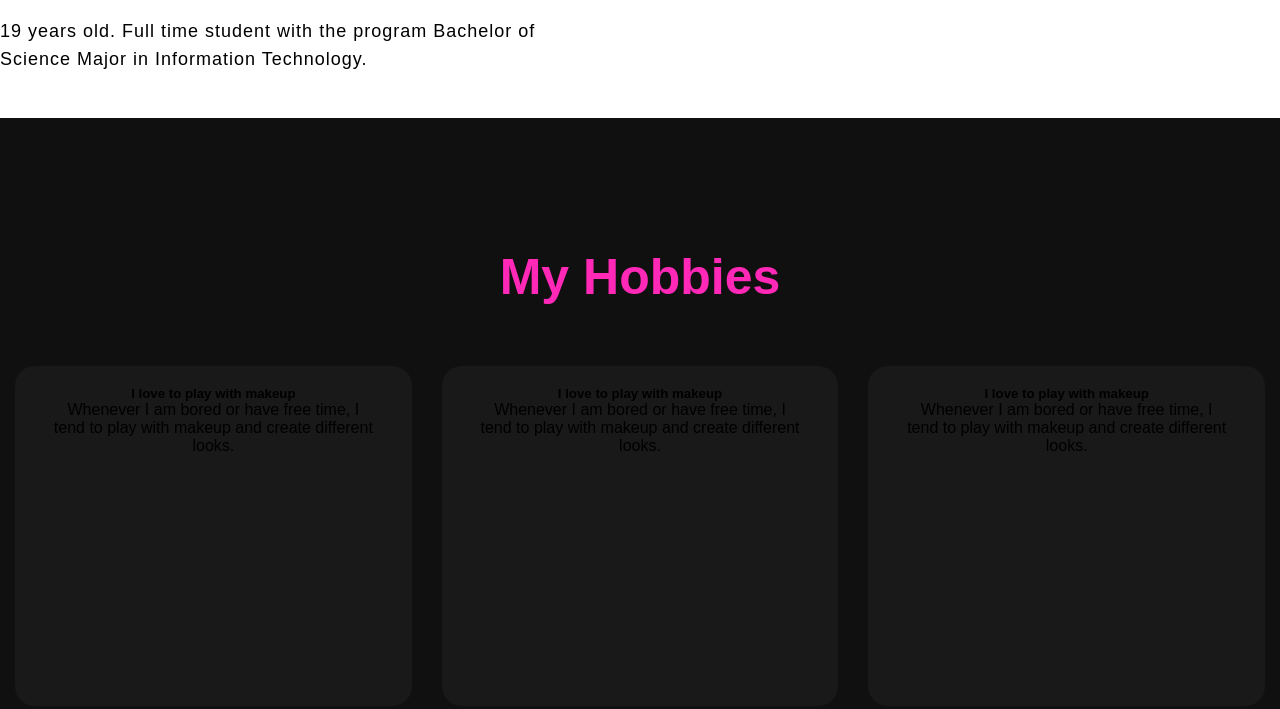
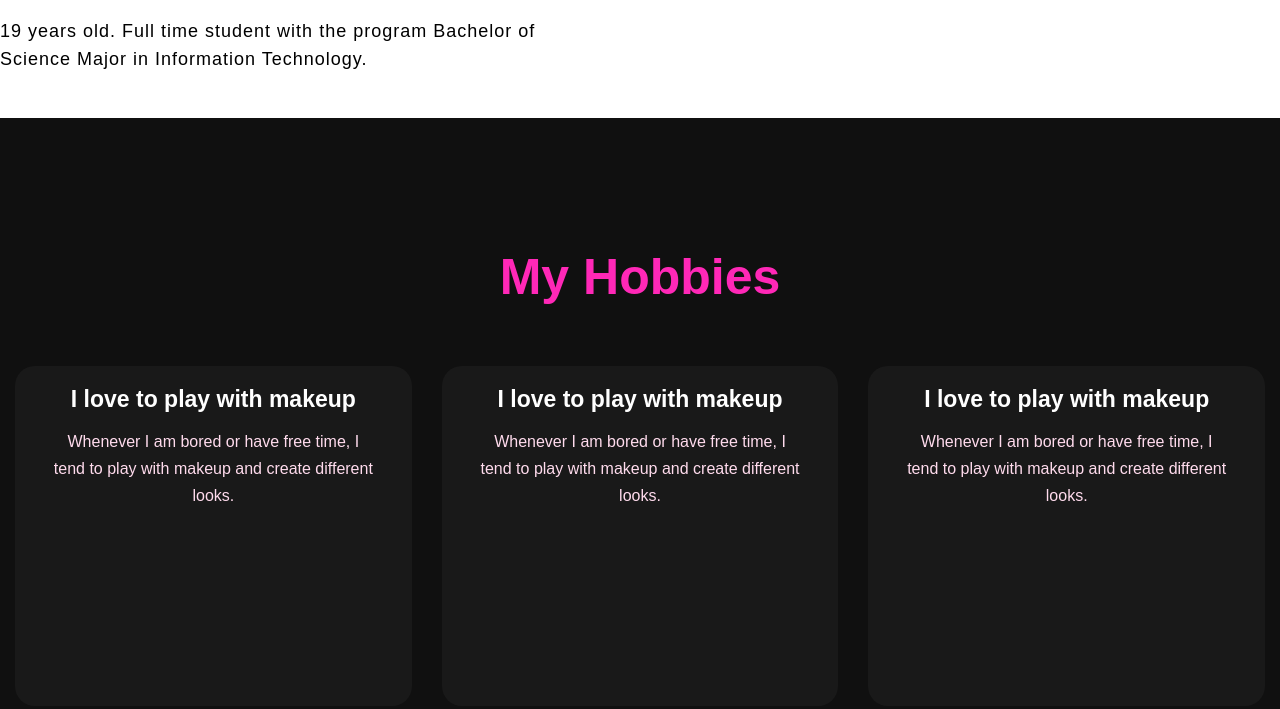
Before and after one commit to alyssab18/alyssab18.github.io, a plain HTML site: page index.html in a window 1280 px wide. Shown: the part 861-1570 px from the top of the page. Drawn offline with Linux system fonts and the light colour scheme.

Commit message:
color change

```diff
--- a/styles.css
+++ b/styles.css
@@ -130,3 +130,14 @@ span{
     overflow: hidden;
     text-align: center;
 }
+h5{
+    color: white;
+    font-size: 23px;
+    margin-bottom: 15px;
+}
+.pra p{
+    color: rgb(255, 219, 237);
+    font-size: 16px;
+    line-height: 27px;
+    margin-bottom: 25px;
+}
```
